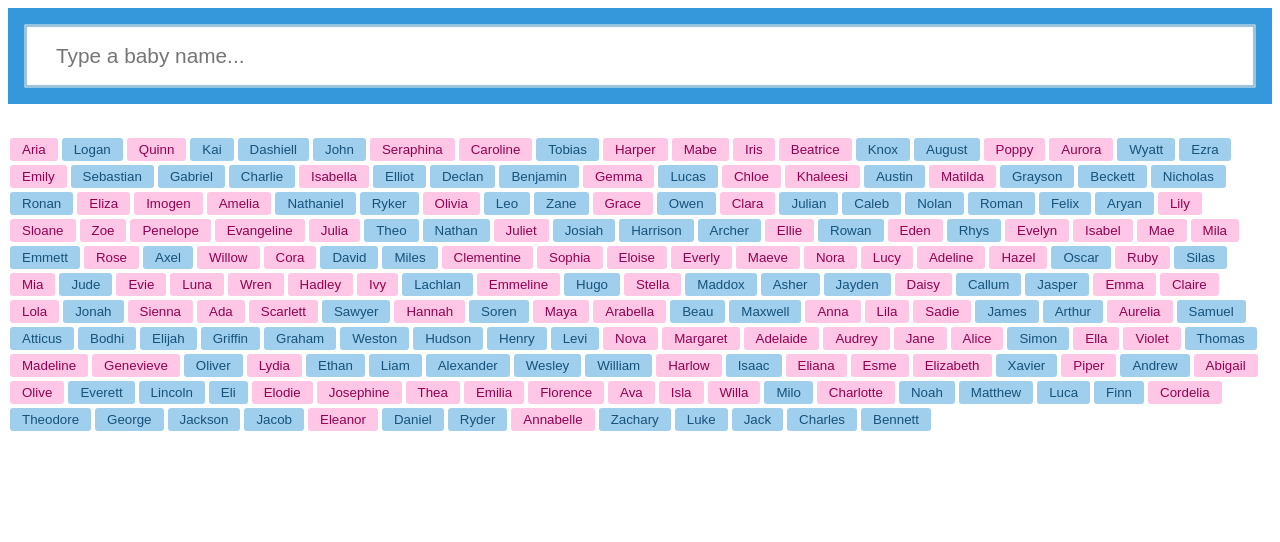
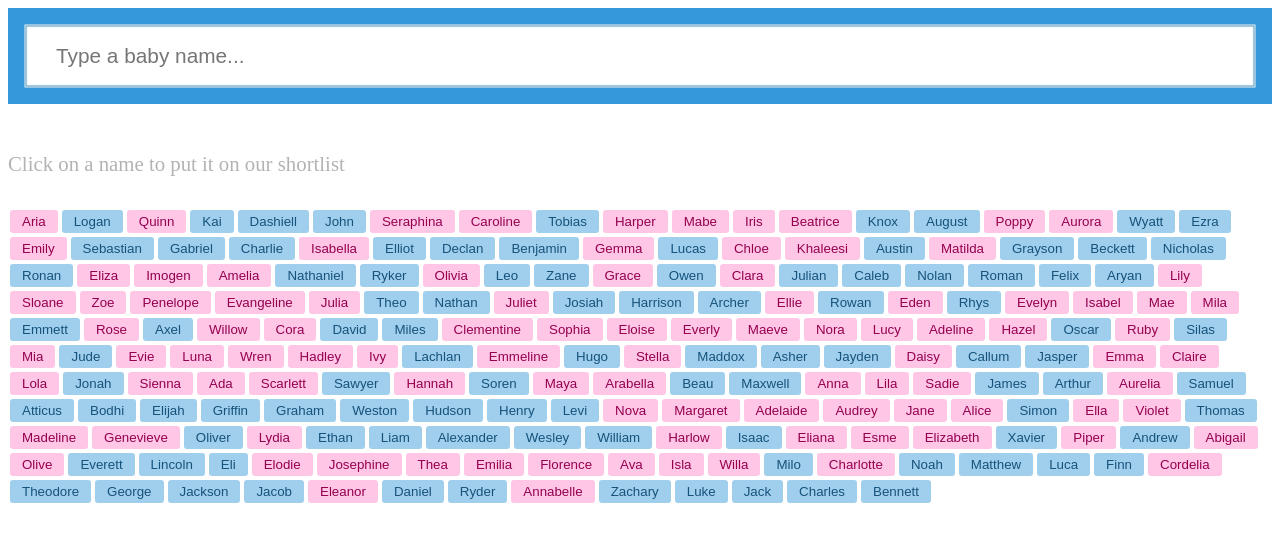
Before and after one commit to erikmartinessanches/react-baby-names, a React (Create React App) app: page / in a window 1280 px wide. Shown: the top 542 px of the page. Built offline with nearby package versions, Linux system fonts and the light colour scheme.

Commit message:
Conditionally rendering NameList and <hr/> in ShortList.

```diff
--- a/src/components/ShortList.js
+++ b/src/components/ShortList.js
@@ -1,4 +1,4 @@
-import React from 'react'
+import {React, Fragment} from 'react'
 import NameList from './NameList'
 
 function ShortList({names, shortList, setShortList}) {
@@ -8,9 +8,21 @@ function ShortList({names, shortList, setShortList}) {
         setShortList(shortList.filter((i) => i !== id))
     }
 
+    const hasNames = shortListedNames.length > 0;
+
     return (
         <div className="short-list">
-        <NameList nameList={shortListedNames} onItemClick={removeFromShortList}/>
+            <h2>{hasNames ? "Our shortlist" : "Click on a name to put it on our shortlist"}</h2>
+            {/* Show NameList and hr only if hasNames is true: */}
+            {hasNames && (
+                <Fragment>
+                    <NameList
+                        nameList={shortListedNames}
+                        onItemClick={removeFromShortList}
+                    />
+                    <hr/>
+                </Fragment>
+            )}
         </div>
 
     )
```
